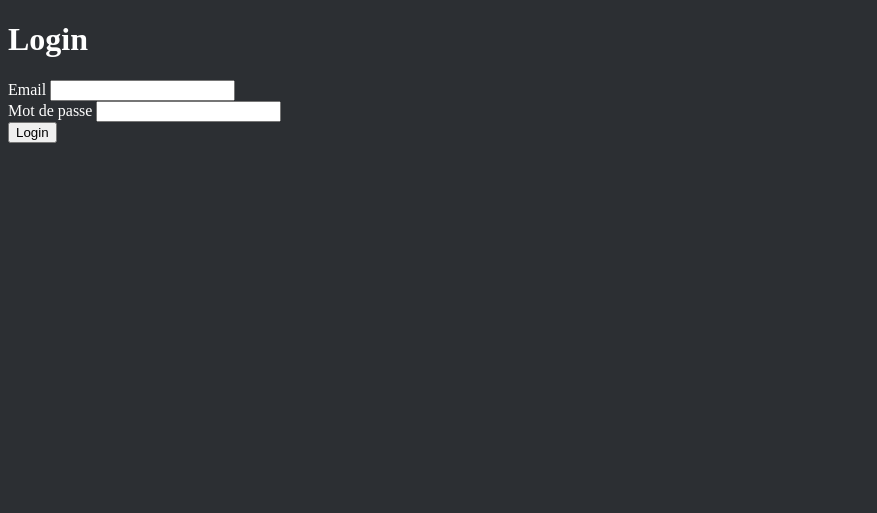
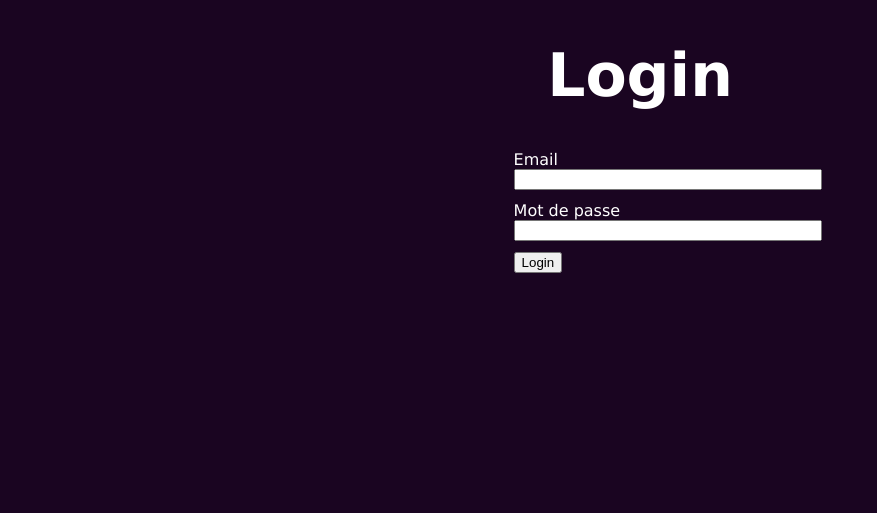
Before and after one commit to EstebanDardillac/Projet-Bank, a PHP site: page /login.php in a window 1280 px wide. Shown: the top 513 px of the page, without its empty margins (0-877 px from the left). Run offline with PHP 8.4, Linux system fonts and the light colour scheme.

Commit message:
css login

```diff
--- a/src/config.php
+++ b/src/config.php
@@ -2,7 +2,7 @@
 
 $config = ['db' => [
     'host' => 'localhost',
-    'name' => 'ProjetBank',
+    'name' => 'ProjectBank',
     'port' => 8889,
     'user' => 'root',
     'pass' => 'root'
--- /dev/null
+++ b/www/assets/login.css
@@ -0,0 +1,37 @@
+body{
+    background-color:#1a0521;
+    height: auto;
+    width: auto;
+    font-family: Verdana, Geneva, Tahoma, sans-serif;
+}
+.titre {
+    font-size: 60px;
+    margin-right: 10%;
+    margin-left: 10%;
+    justify-content: space-around;
+    font-weight: bold;
+    text-align: center;
+}
+#contenu {
+    display: flex;
+    flex-direction: column;
+    justify-content: space-around;
+    padding:auto;
+    color: white;
+    margin-left: 40%;
+}
+#email {
+    display: flex;
+    margin-bottom: 1%;
+    flex-direction: column;
+    width: 300px;
+}
+#password {
+    display: flex;
+    margin-bottom: 1%;
+    flex-direction: column;
+    width: 300px;
+}
+#button {
+    cursor: pointer;
+}
--- a/www/login.php
+++ b/www/login.php
@@ -4,25 +4,28 @@ require_once __DIR__ . '/../src/init.php';
 // $db
 // $_SESSION
 
-$page_title = 'Home page';
+$page_title = 'Login';
 require_once __DIR__ . '/../src/templates/partials/html_head.php';
 
 ?>
 <body>
+<link rel="stylesheet" href="/www/assets/login.css">
 
-<h1>Login</h1>
+<h1 class="titre">Login</h1>
 
+<div id="contenu">
 <form action="/actions/login.php" method="post">
-	<div>
+	<div id="email">
 		<label for="email">Email</label>
 		<input type="text" id="email" name="email">
 	</div>
-	<div>
+	<div id="password">
 		<label for="password">Mot de passe</label>
 		<input type="password" id="password" name="password">
 	</div>
-	<button type="submit">Login</button>
+	<button id="button" type="submit">Login</button>
 </form>
+</div>
 
 <?php require_once __DIR__ . '/../src/templates/partials/footer.php'; ?>
 </body>
```
